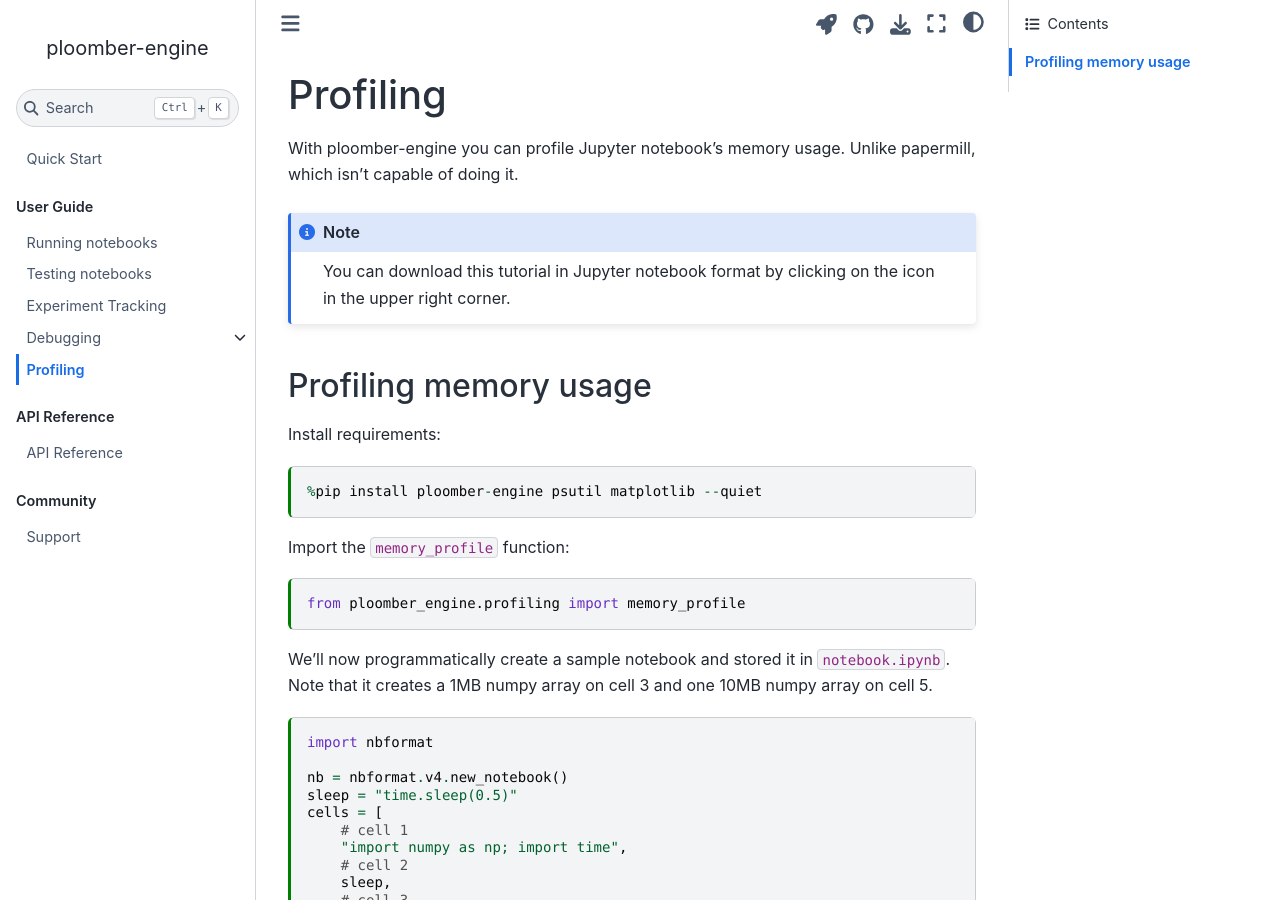
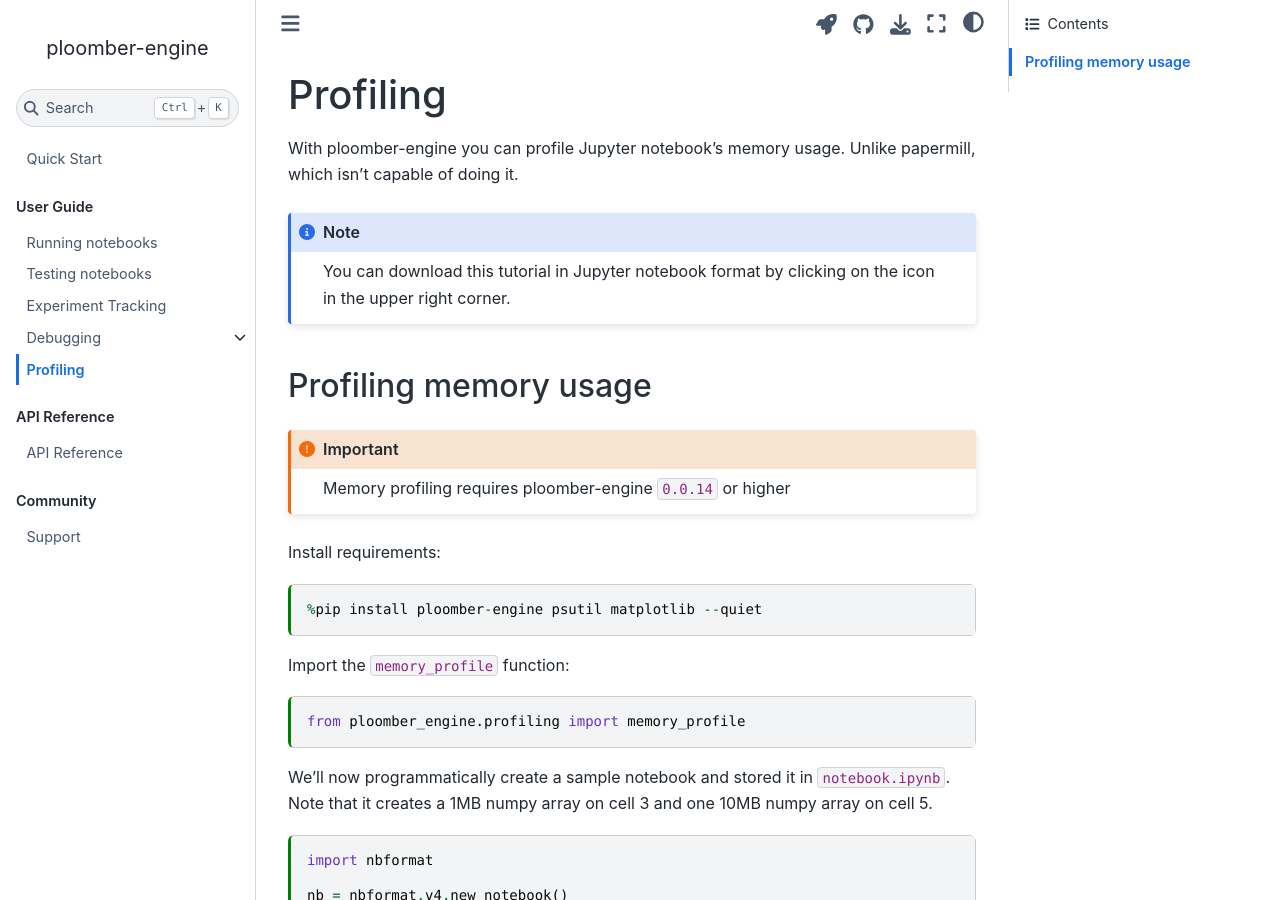
Before and after one commit to ploomber/ploomber-engine, a Jupyter Book: the page built from doc/user-guide/profiling.md, in a window 1280 px wide and 900 px high. Built offline with Jupyter Book 1.0.4 settings and Sphinx 7.4.7 and the Sphinx Book theme 1.1.4, drawn with Linux system fonts in a browser that asks for light colours.

Commit message:
adds note on minimum version requirement

````diff
--- a/doc/user-guide/profiling.md
+++ b/doc/user-guide/profiling.md
@@ -22,6 +22,10 @@
 +++
 
 ## Profiling memory usage
+
+```{important}
+Memory profiling requires ploomber-engine `0.0.14` or higher
+```
 
 Install requirements:
 
````
